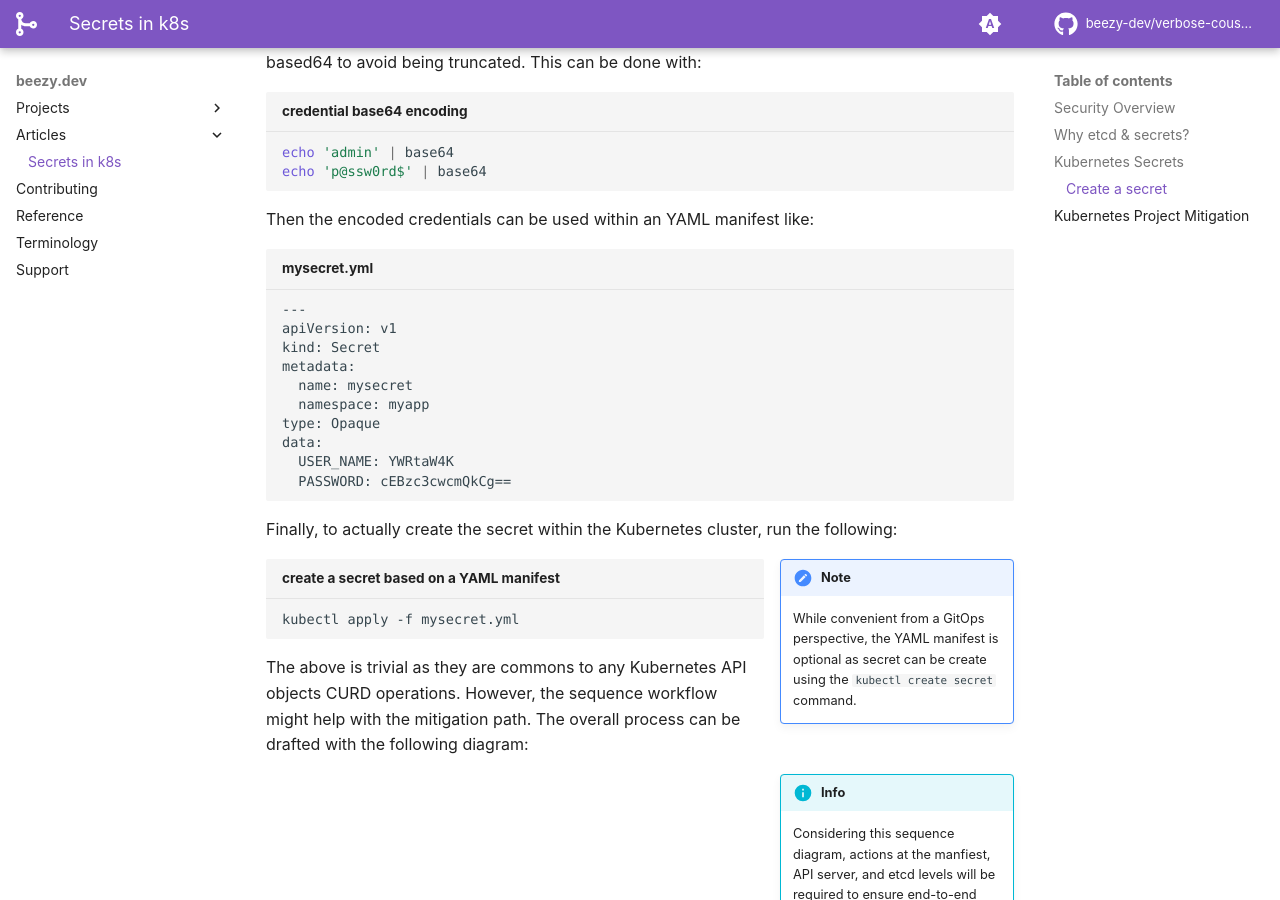
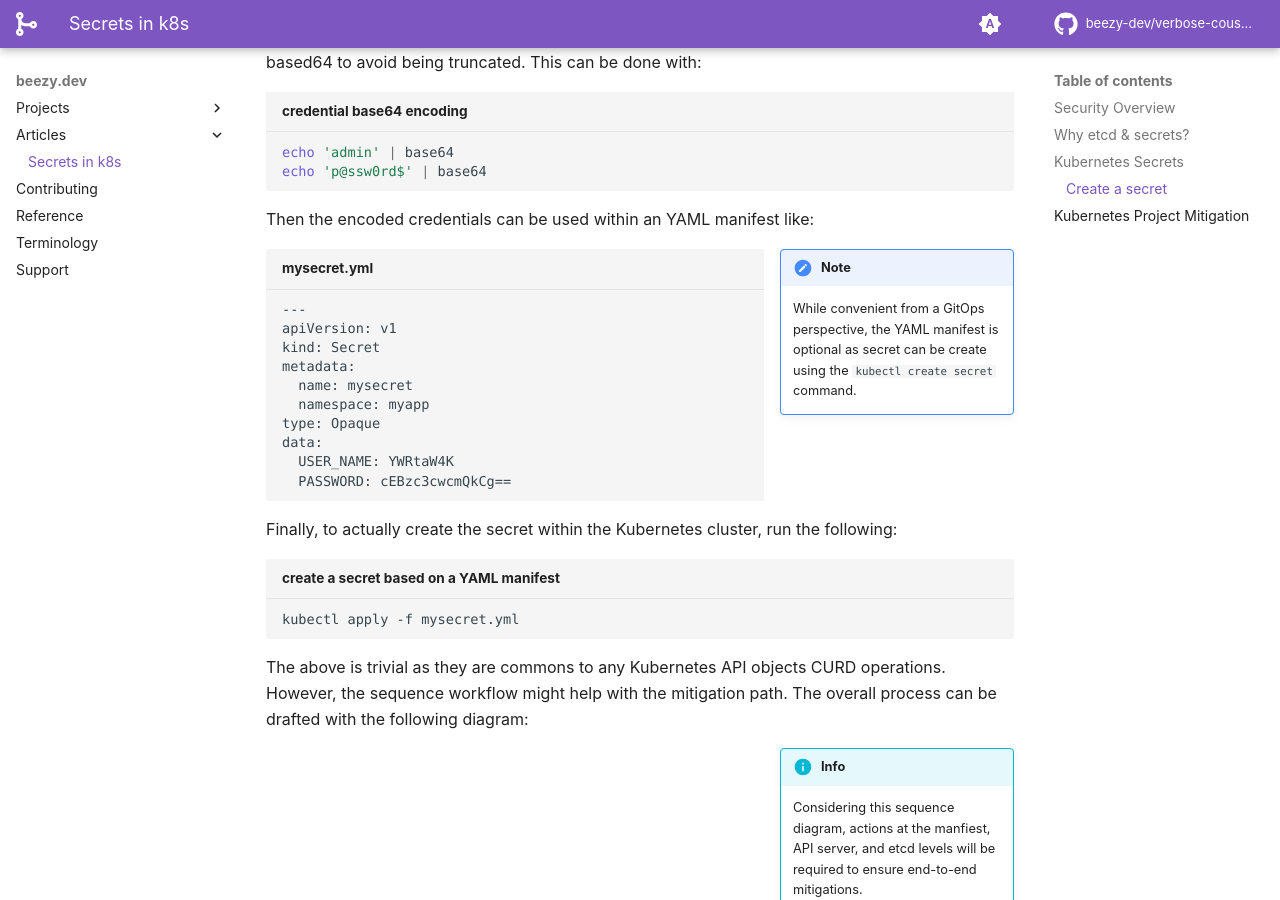
Before and after one commit to beezy-dev/verbose-couscous, an MkDocs documentation site: the page built from docs/community/k8s-secrets.md, in a window 1280 px wide and 900 px high, scrolled down 1254 px. Built offline with MkDocs 1.6.1 and Material for MkDocs 9.7.7, drawn with Linux system fonts in a browser that asks for light colours; some web fonts are replaced; comment, search, counter and statistics services are not loaded.

````diff
--- a/docs/community/k8s-secrets.md
+++ b/docs/community/k8s-secrets.md
@@ -61,14 +61,14 @@ echo 'p@ssw0rd$' | base64
 
 Then the encoded credentials can be used within an YAML manifest like:
 
+!!! note inline end
+    While convenient from a GitOps perspective, the YAML manifest is optional as secret can be create using the ```kubectl create secret``` command.
+
 ``` title="mysecret.yml"
 --8<-- "files/mysecret.yml"
 ```
 
 Finally, to actually create the secret within the Kubernetes cluster, run the following:
-
-!!! note inline end
-    While convenient from a GitOps perspective, the YAML manifest is optional as secret can be create using the ```kubectl create secret``` command.
 
 ```bash title="create a secret based on a YAML manifest"
 kubectl apply -f mysecret.yml
````
